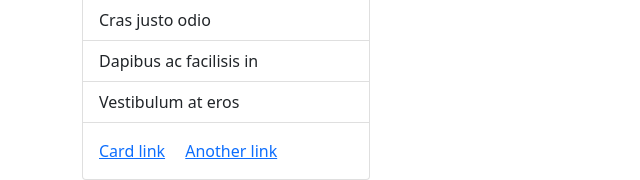
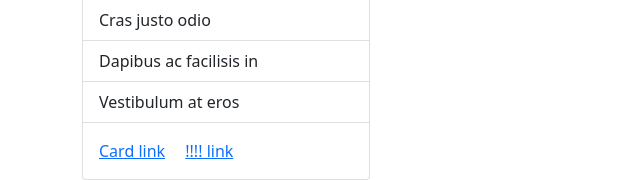
Before and after one commit to skamsk/lukoil, a Flask app: page /1 in a window 1280 px wide. Shown: the part 703-883 px from the top of the page, without its empty margins (0-640 px from the left). Run offline with Flask 2, Linux system fonts and the light colour scheme; some libraries are stand-ins or nearby versions.

Commit message:
deploy heroku

```diff
--- a/templates/user.html
+++ b/templates/user.html
@@ -16,7 +16,7 @@
   </ul>
   <div class="card-body">
     <a href="#" class="card-link">Card link</a>
-    <a href="#" class="card-link">Another link</a>
+    <a href="#" class="card-link">!!!! link</a>
   </div>
 </div>
 
```
